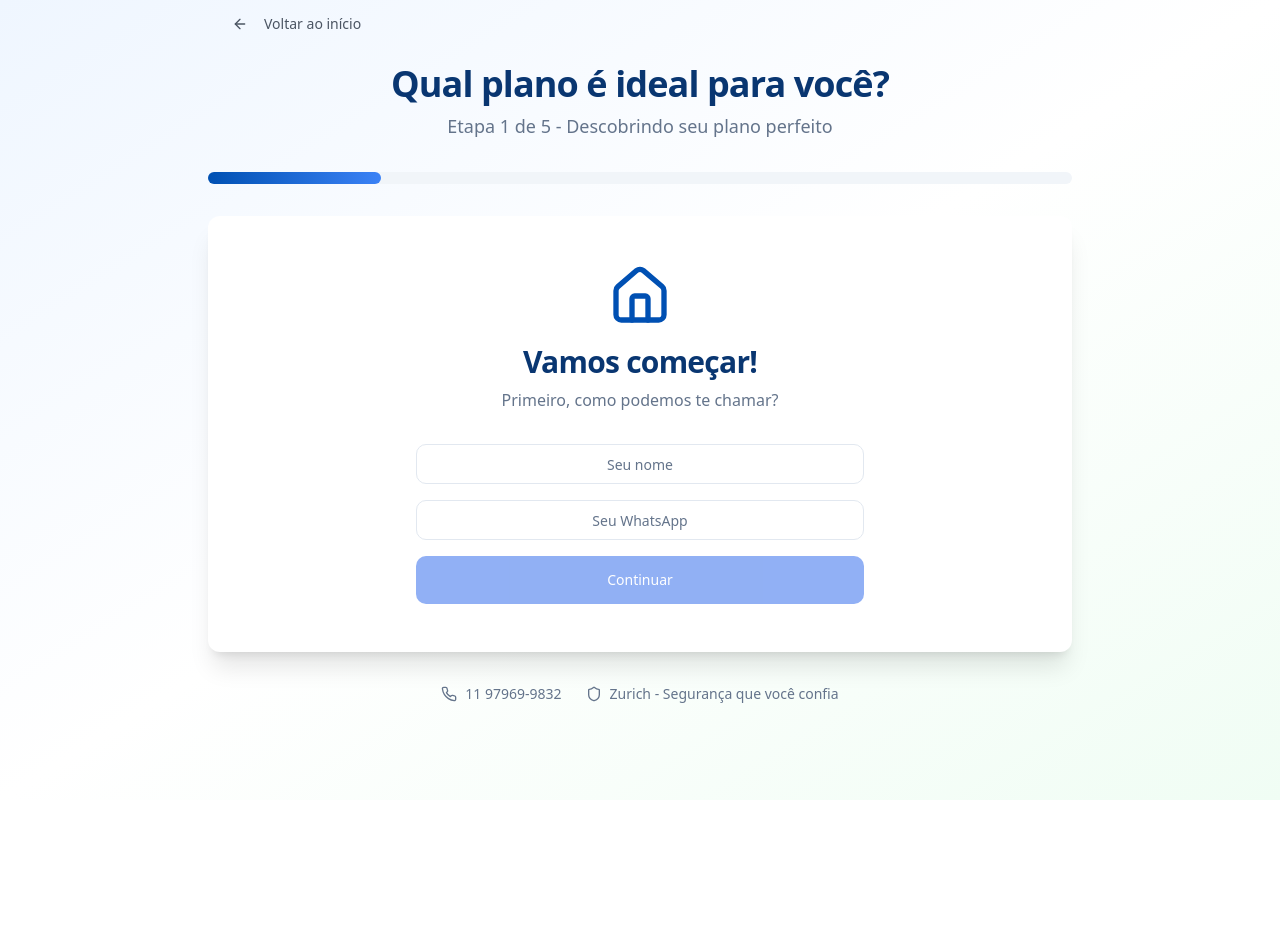
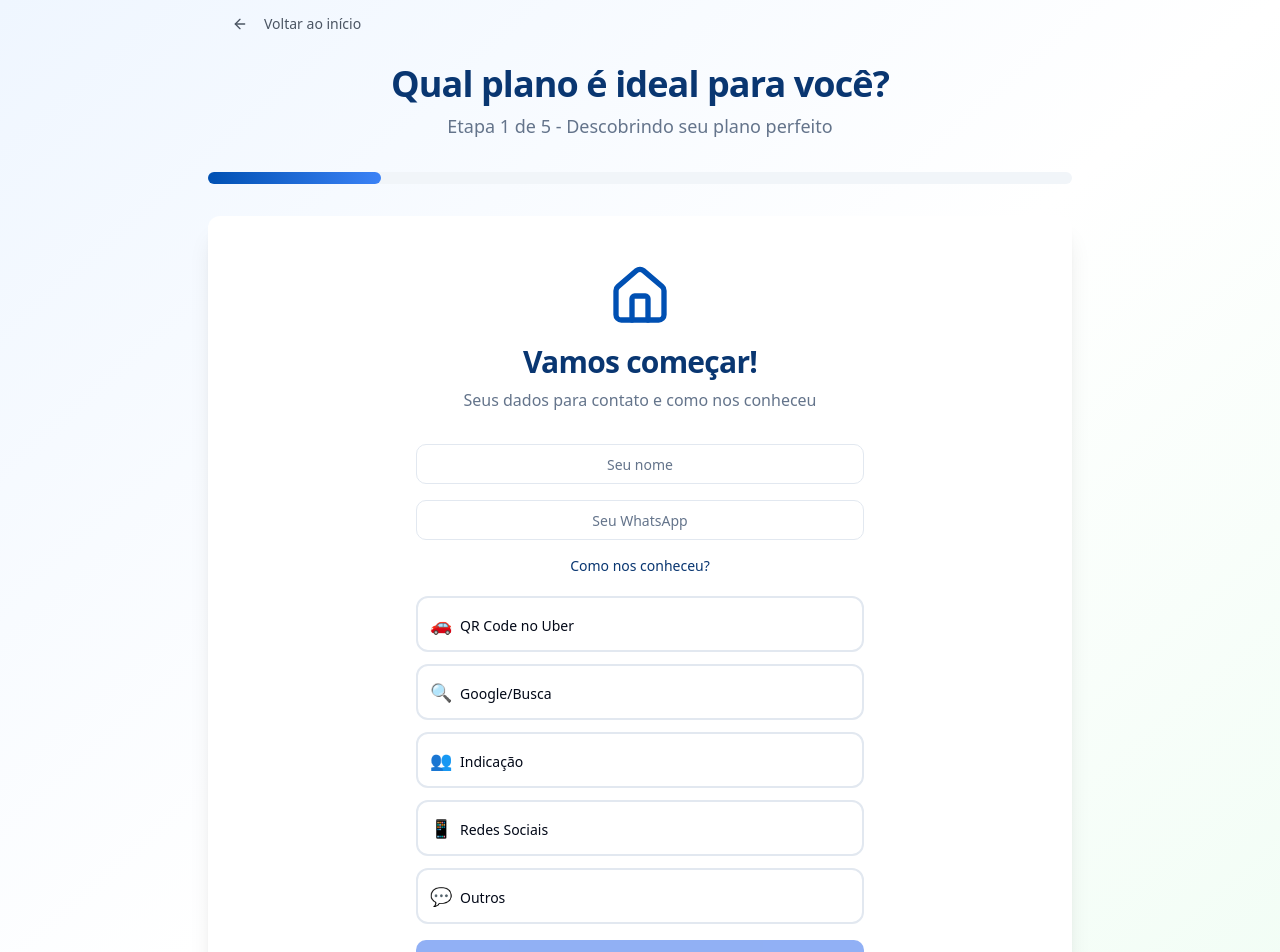
Before and after one commit to mktfun/seu-produto-landing-39, a React (Vite) app: page /onboard in a window 1280 px wide. Shown: the top 952 px of the page. Before the commit the page ends 800 px from the top, so only its background shows below. Built offline with nearby package versions, Linux system fonts and the light colour scheme.

Commit message:
Simplify onboard steps to 5 total with consolidated questions
cgen-04251630e2de4754a7081b882da479d1

```diff
--- a/src/pages/Onboard.tsx
+++ b/src/pages/Onboard.tsx
@@ -143,7 +143,7 @@ Gostaria de receber uma cotação personalizada!
             <div className="mb-8">
               <Home className="w-16 h-16 text-primary mx-auto mb-4" />
               <h2 className="text-3xl font-bold text-secondary mb-2">Vamos começar!</h2>
-              <p className="text-muted-foreground">Primeiro, como podemos te chamar?</p>
+              <p className="text-muted-foreground">Seus dados para contato e como nos conheceu</p>
             </div>
 
             <div className="space-y-4 max-w-md mx-auto">
@@ -159,10 +159,35 @@ Gostaria de receber uma cotação personalizada!
                 placeholder="Seu WhatsApp"
                 className="text-center"
               />
+
+              <div className="grid grid-cols-1 gap-3 mt-6">
+                <p className="text-sm font-medium text-secondary mb-2">Como nos conheceu?</p>
+                {[
+                  { id: "uber", label: "QR Code no Uber", icon: "🚗" },
+                  { id: "google", label: "Google/Busca", icon: "🔍" },
+                  { id: "indicacao", label: "Indicação", icon: "👥" },
+                  { id: "social", label: "Redes Sociais", icon: "📱" },
+                  { id: "outros", label: "Outros", icon: "💬" }
+                ].map((option) => (
+                  <button
+                    key={option.id}
+                    onClick={() => setFormData(prev => ({ ...prev, howDidYouHear: option.id }))}
+                    className={`p-3 rounded-lg border-2 transition-all text-left ${
+                      formData.howDidYouHear === option.id
+                        ? 'border-primary bg-primary/5'
+                        : 'border-border hover:border-primary/50'
+                    }`}
+                  >
+                    <span className="text-lg mr-2">{option.icon}</span>
+                    <span className="text-sm font-medium">{option.label}</span>
+                  </button>
+                ))}
+              </div>
+
               <Button
                 onClick={handleNext}
-                disabled={!formData.name || !formData.phone}
-                className="w-full"
+                disabled={!formData.name || !formData.phone || !formData.howDidYouHear}
+                className="w-full mt-6"
               >
                 Continuar
               </Button>
@@ -243,7 +268,7 @@ Gostaria de receber uma cotação personalizada!
           <div className="space-y-6 text-center">
             <div className="mb-8">
               <Users className="w-16 h-16 text-primary mx-auto mb-4" />
-              <h2 className="text-3xl font-bold text-secondary mb-2">Você trabalha em casa?</h2>
+              <h2 className="text-3xl font-bold text-secondary mb-2">Voc�� trabalha em casa?</h2>
               <p className="text-muted-foreground">Isso influencia no tipo de cobertura que você precisa</p>
             </div>
 
```
